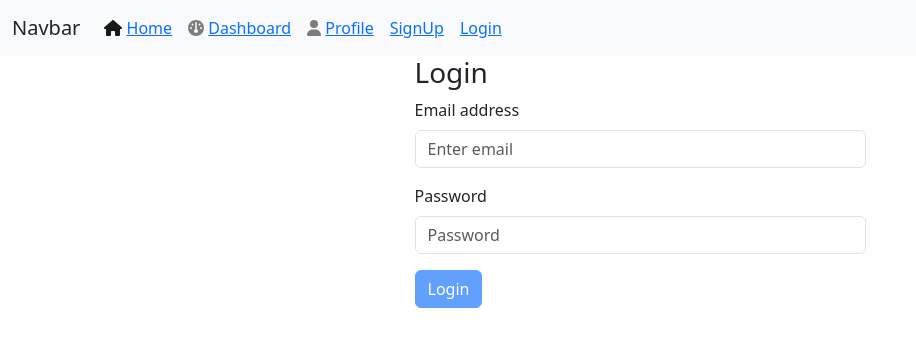
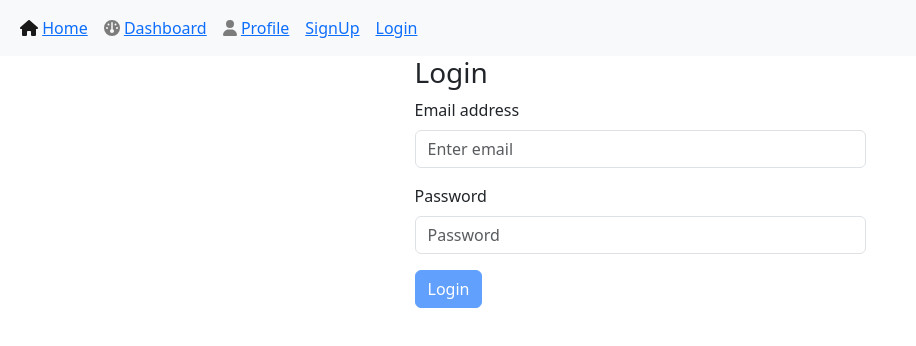
Before and after one commit to jayanthbabu123/React-Trips, a React (Create React App) app: page / in a window 1280 px wide. Shown: the top 346 px of the page, without its empty margins (0-916 px from the left). Built offline with nearby package versions, Linux system fonts and the light colour scheme.

Commit message:
build issue

```diff
--- a/src/Components/Header.js
+++ b/src/Components/Header.js
@@ -10,9 +10,7 @@ function Header() {
   return (
     <nav className="navbar navbar-expand-lg navbar-light bg-light">
       <div className="container-fluid">
-        <a className="navbar-brand" >
-          Navbar
-        </a>
+
         <button
           className="navbar-toggler"
           type="button"
```
Also changed, not shown: 7 other files (tests, documents, lock files or other folders).
